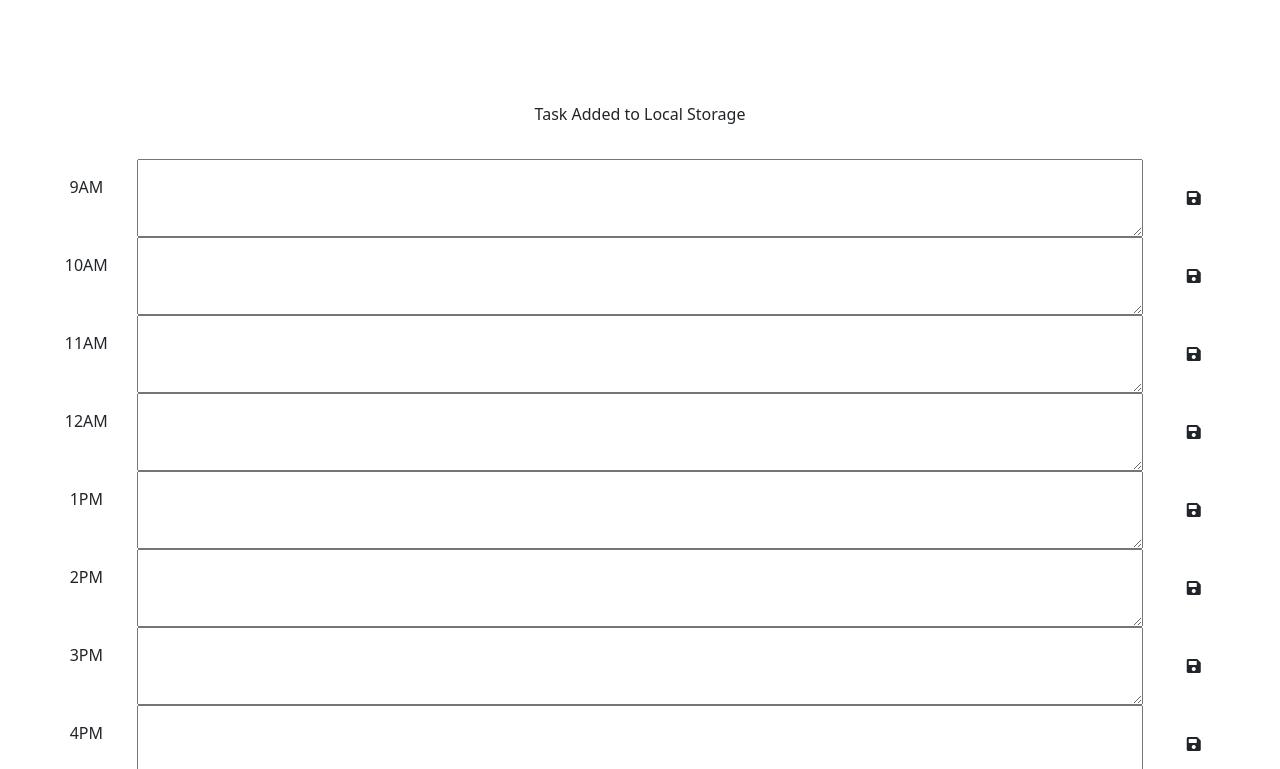
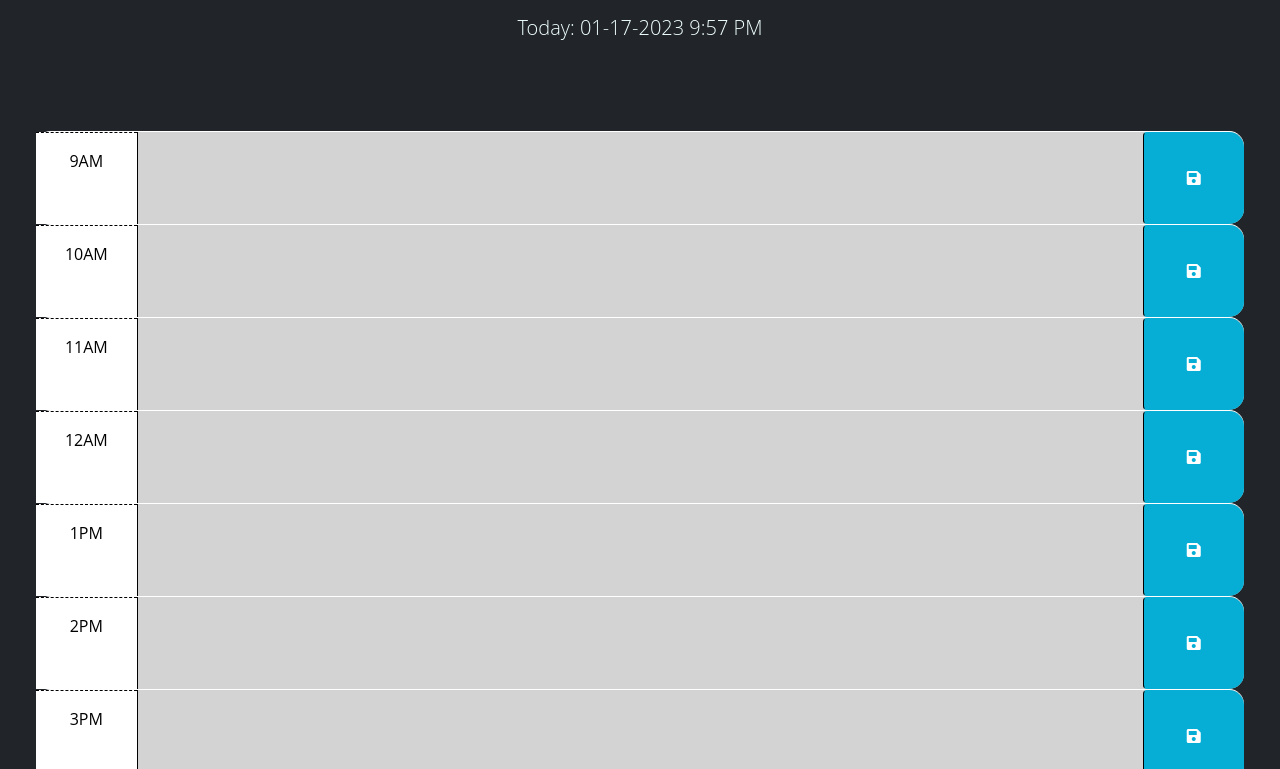
Before and after one commit to Chris70A/DailyScheduler, a plain HTML site: page index.html in a window 1280 px wide. Shown: the part 166-935 px from the top of the page. Drawn offline with nearby package versions, Linux system fonts and the light colour scheme; the site is published under a folder, as on GitHub Pages, so addresses that start at the root find nothing.

Commit message:
Testing Linking Issue

```diff
--- a/index.html
+++ b/index.html
@@ -20,7 +20,7 @@
       href="https://fonts.googleapis.com/css2?family=Fira+Sans:wght@400;700&display=swap"
       rel="stylesheet"
     />
-    <link rel="stylesheet" href="/assets/style.css" />  <!-- Last link = your stylesheet will override -->
+    <link rel="stylesheet" href="style.css" />  <!-- Last link = your stylesheet will override -->
     <title>Work Day Scheduler</title>
   </head>
 
@@ -122,6 +122,6 @@
     integrity="sha256-iu/zLUB+QgISXBLCW/mcDi/rnf4m4uEDO0wauy76x7U="
     crossorigin="anonymous"></script>
 
-    <script src="/assets/script.js"></script>
+    <script src="script.js"></script>
   </body>
 </html>
```
Also changed, not shown: script.js (renamed from assets/script.js), style.css (renamed from assets/style.css).
